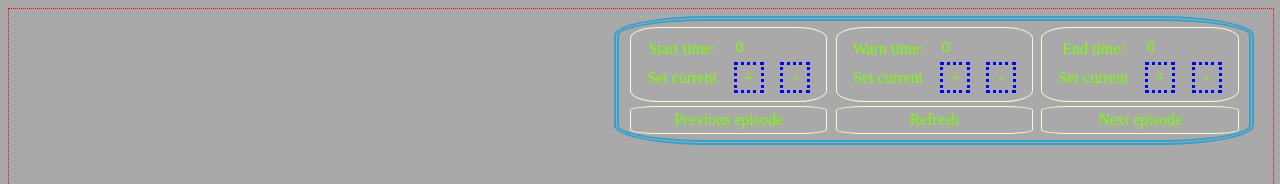
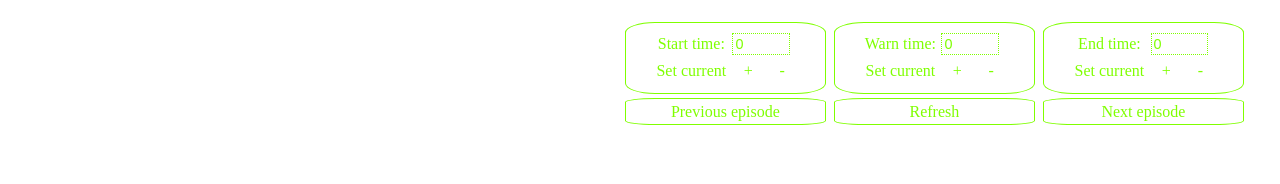
Before and after one commit to EvgenyGH/video-control-2, a browser extension: page contentScript/index.html in a window 1280 px wide. Shown: the top 184 px of the page. Drawn offline with Linux system fonts and the light colour scheme.

Commit message:
feat: add style to control panel

```diff
--- a/contentScript/cstyle.css
+++ b/contentScript/cstyle.css
@@ -3,8 +3,6 @@
     right: 2%;
     top: 2%;
     font-size: 100%;
-    border: thick double #32a1ce;
-    border-radius: 15%;
     color: Chartreuse;
     box-sizing: border-box;
     width: 50vw;
@@ -14,13 +12,13 @@
     grid-auto-columns: 32%;
     justify-content: space-around;
     grid-row-gap: 0.25em;
-    min-width: 32em;
+    min-width: 33em;
 }
 
 .control_button,
 .time_container {
     position: relative;
-    border: 1px solid LightGoldenRodYellow;
+    border: 1px solid Chartreuse;
     border-radius: 15%;
     text-align: center;
     line-height: 1.6;
@@ -28,36 +26,26 @@
 
     .control_button:hover,
     .time_container:hover {
-        background-color: rgba(201, 76, 76, 0.3);
+        background-color: rgba(178, 34, 34, 0.2);
         font-weight: bold;
-        #letter-spacing: 1.5px;
     }
 
-input[type="number"] {
+.controls_toolbar input[type="number"] {
     color: Chartreuse;
     background-color: transparent;
-    border-style: none;
+    border: thin dotted Chartreuse;
     appearance: textfield;
     font-size: 90%;
     height: 1.5em;
     box-sizing: border-box;
-}
-
-
-
-#start_time_data,
-#end_time_data {
     width: 4em;
-}
-
-#warn_time_data {
-    width: 3em;
+    margin: auto;
 }
 
 .time_container {
     display: grid;
     grid: ". std std" ". . .";
-    justify-content: space-around;
+    justify-content: center;
     padding: 4%;
 }
 
@@ -67,36 +55,21 @@ input[type="number"] {
     grid-area: std;
 }
 
-.plus,
-.minus,
-.set_current {
-
-
+.plus:hover,
+.minus:hover,
+.set_current:hover,
+.controls_toolbar input:hover {
+    border: thin dotted DarkViolet;
 }
 
 .plus,
 .minus {
-    border: dotted blue;
-    margin: auto 0;
+    margin-left: 0.5em;
     width: 1.5em;
 }
 
+.plus,
+.minus,
 .set_current {
-    margin: auto;
+    border: thin dotted transparent;
 }
-
-
-
-
-
-
-
-
-
-video {
-    border: 1px dotted red;
-}
-
-body {
-    background-color: darkgray
-}
```
